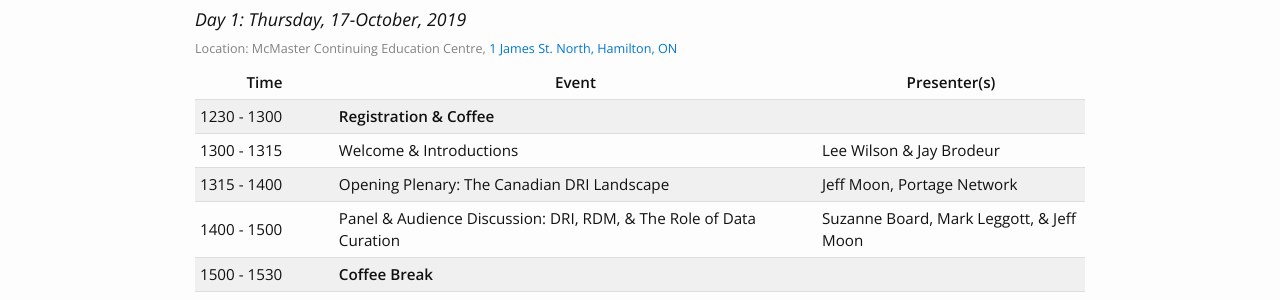
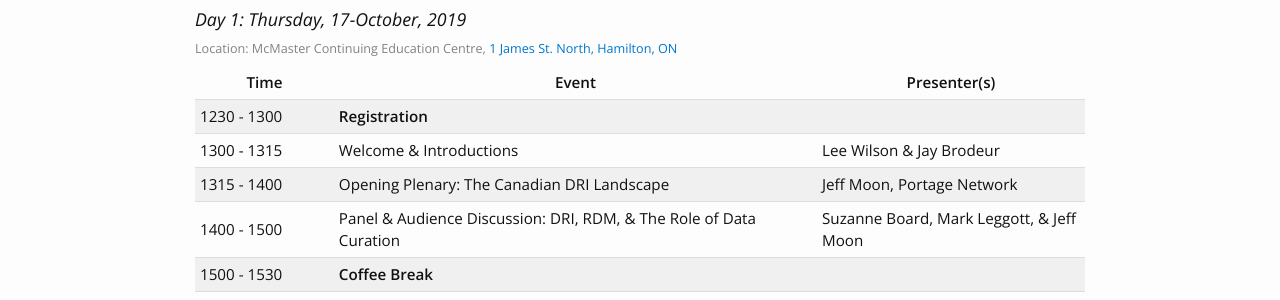
Before and after one commit to data-curation/data-curation.github.io, a Jekyll site: the page built from agenda.md, in a window 1280 px wide. Shown: the part 1070-1370 px from the top of the page. Built offline with Jekyll 4.4.1, drawn with Linux system fonts in a browser that asks for light colours.

Commit message:
Update agenda.md

```diff
--- a/agenda.md
+++ b/agenda.md
@@ -128,7 +128,7 @@ permalink: /agenda/
 <tbody>
     <tr>
 	<td>1230 - 1300</td>
-	<td><strong>Registration & Coffee</strong></td>
+	<td><strong>Registration</strong></td>
 	<td></td>
     </tr>
     <tr>
```
